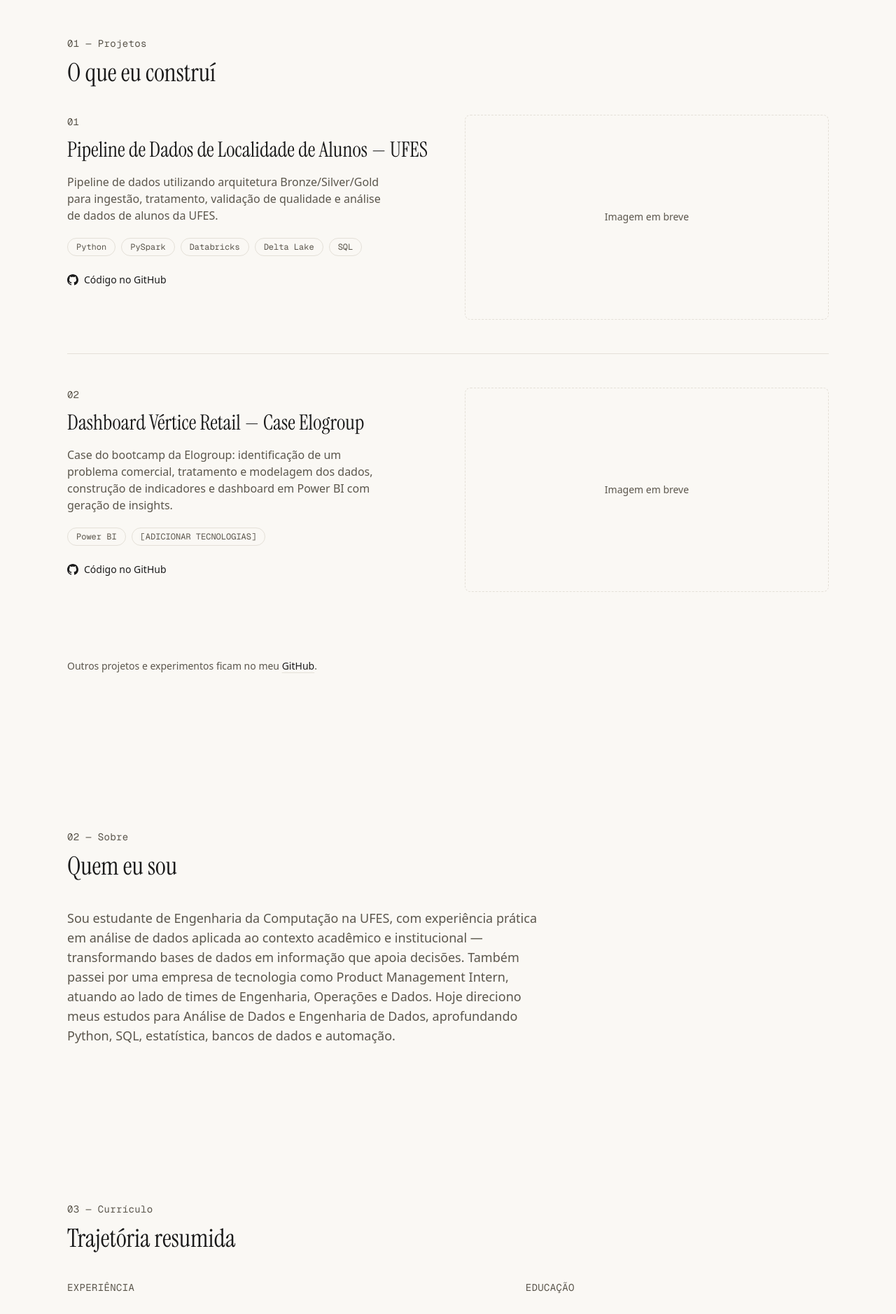
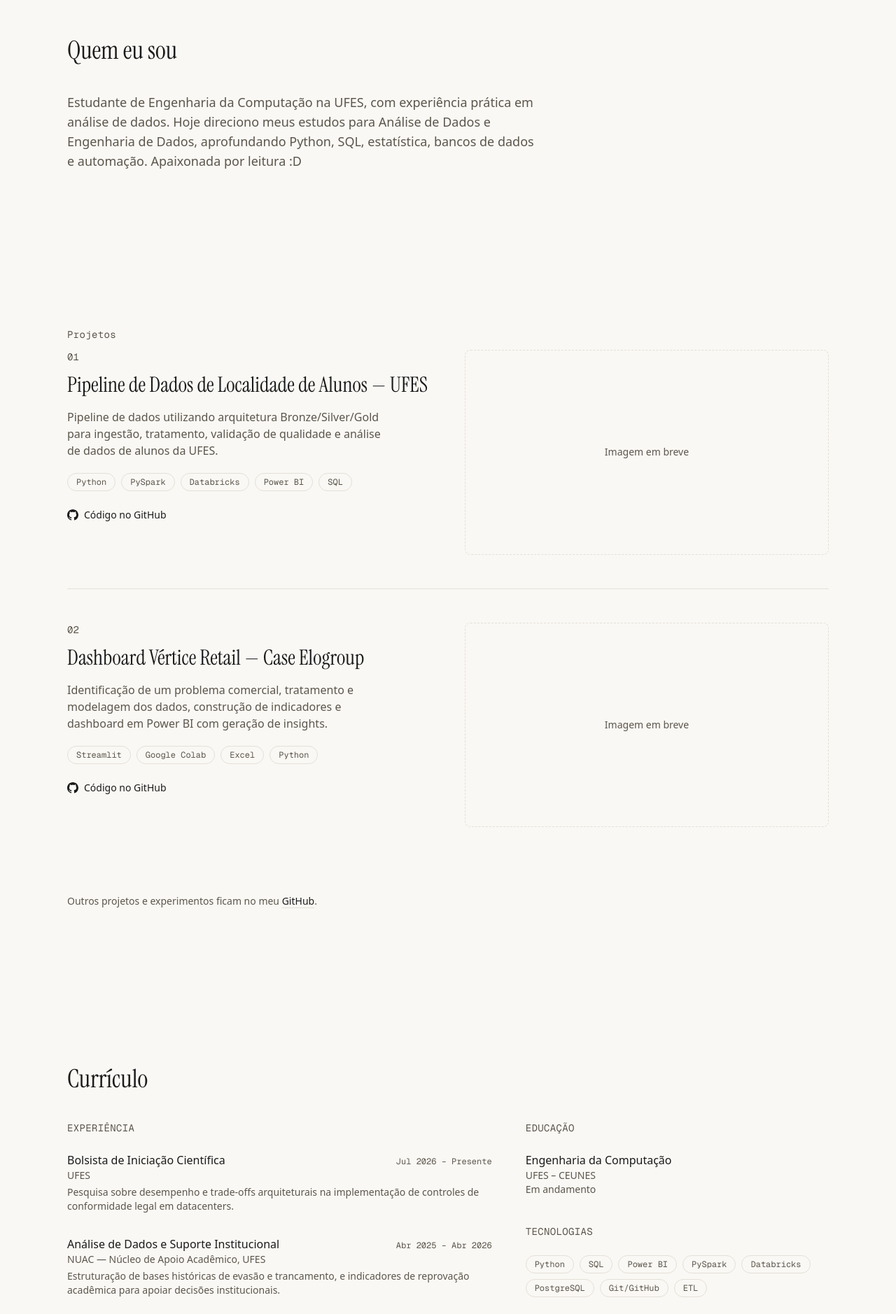
Before and after one commit to GabyyRD/portfolio, a Next.js app: page / in a window 1280 px wide. Shown: the part 860-2738 px from the top of the page at 70% size. Built offline with nearby package versions, Linux system fonts and the light colour scheme.

Commit message:
Alterando dados

```diff
--- a/src/app/page.tsx
+++ b/src/app/page.tsx
@@ -15,17 +15,17 @@ export default function Home() {
       <main>
         <Hero />
         <Reveal>
-          <Projects />
+          <About />
         </Reveal>
         <Reveal>
-          <About />
+          <Projects />
         </Reveal>
         <Reveal>
           <Resume />
         </Reveal>
-        <Reveal>
+        {/*<Reveal>
           <Beyond />
-        </Reveal>
+        </Reveal>*/}
         <Reveal>
           <Contact />
         </Reveal>
--- a/src/components/sections/About.tsx
+++ b/src/components/sections/About.tsx
@@ -3,7 +3,7 @@ import { site } from "@/data/site";
 
 export function About() {
   return (
-    <Section id="sobre" eyebrow="02 — Sobre" title="Quem eu sou">
+    <Section id="sobre" eyebrow="" title="Quem eu sou">
       <p className="max-w-2xl text-lg text-ink-soft">{site.about}</p>
     </Section>
   );
--- a/src/components/sections/Contact.tsx
+++ b/src/components/sections/Contact.tsx
@@ -5,10 +5,9 @@ import { GithubIcon, LinkedinIcon } from "@/components/ui/BrandIcons";
 
 export function Contact() {
   return (
-    <Section id="contato" eyebrow="05 — Contato" title="Vamos conversar?">
+    <Section id="contato" eyebrow="" title="Contato :)">
       <p className="max-w-xl text-lg text-ink-soft">
-        Estou aberta a oportunidades de estágio em Dados, BI e Engenharia de
-        Dados. Se quiser trocar uma ideia, me encontra em um desses lugares:
+        Se quiser trocar uma ideia, me encontra em um desses lugares:
       </p>
 
       <div className="mt-8 flex flex-wrap gap-6">
--- a/src/components/sections/Hero.tsx
+++ b/src/components/sections/Hero.tsx
@@ -41,9 +41,9 @@ export function Hero() {
           </Button>
         </div>
 
-        <div className="mt-16">
+        {/*<div className="mt-16">
           <DataPulse />
-        </div>
+        </div>*/}
       </Container>
     </section>
   );
--- a/src/components/sections/Projects.tsx
+++ b/src/components/sections/Projects.tsx
@@ -5,7 +5,7 @@ import { site } from "@/data/site";
 
 export function Projects() {
   return (
-    <Section id="projetos" eyebrow="01 — Projetos" title="O que eu construí">
+    <Section id="projetos" eyebrow="Projetos" title="">
       <div>
         {projects.map((project, index) => (
           <ProjectItem key={project.slug} project={project} index={index} />
--- a/src/components/sections/Resume.tsx
+++ b/src/components/sections/Resume.tsx
@@ -6,7 +6,7 @@ import { site } from "@/data/site";
 
 export function Resume() {
   return (
-    <Section id="curriculo" eyebrow="03 — Currículo" title="Trajetória resumida">
+    <Section id="curriculo" eyebrow="" title="Currículo">
       <div className="grid gap-12 md:grid-cols-[1.4fr_1fr]">
         <div>
           <h3 className="mb-6 font-mono text-sm uppercase tracking-wide text-ink-soft">
--- a/src/data/projects.ts
+++ b/src/data/projects.ts
@@ -6,7 +6,7 @@ export const projects: Project[] = [
     title: "Pipeline de Dados de Localidade de Alunos — UFES",
     summary:
       "Pipeline de dados utilizando arquitetura Bronze/Silver/Gold para ingestão, tratamento, validação de qualidade e análise de dados de alunos da UFES.",
-    tags: ["Python", "PySpark", "Databricks", "Delta Lake", "SQL"],
+    tags: ["Python", "PySpark", "Databricks", "Power BI", "SQL"],
     status: "concluido",
     github: "https://github.com/GabyyRD/engenharia-dados-localidade-alunos-ufes",
     // image: "/projects/pipeline-ufes.png",
@@ -15,8 +15,8 @@ export const projects: Project[] = [
     slug: "dashboard-vertice-retail",
     title: "Dashboard Vértice Retail — Case Elogroup",
     summary:
-      "Case do bootcamp da Elogroup: identificação de um problema comercial, tratamento e modelagem dos dados, construção de indicadores e dashboard em Power BI com geração de insights.",
-    tags: ["Power BI", "[ADICIONAR TECNOLOGIAS]"],
+      "Identificação de um problema comercial, tratamento e modelagem dos dados, construção de indicadores e dashboard em Power BI com geração de insights.",
+    tags: ["Streamlit", "Google Colab", "Excel", "Python"],
     status: "concluido",
     github: "https://github.com/GabyyRD/vertice-dashboard",
     // image: "/projects/vertice-retail.png",
--- a/src/data/resume.ts
+++ b/src/data/resume.ts
@@ -16,14 +16,14 @@ export const experience: Experience[] = [
       "Estruturação de bases históricas de evasão e trancamento, e indicadores de reprovação acadêmica para apoiar decisões institucionais.",
   },
   {
-    role: "Presidente",
+    role: "Presidente, Desenvolvedora",
     place: "Adapti — Empresa Júnior de Computação, UFES",
-    period: "Jan 2024 – Dez 2024",
+    period: "Nov 2022 – Dez 2024",
     description:
-      "Governança geral, parcerias e planejamento estratégico; reativação de diretorias após período de vacância e metas de faturamento alcançadas.",
+      "Governança geral, parcerias, planejamento estratégico e metas de faturamento alcançadas. Criação de sites e sistemas web com Laravel, HTML e CSS.",
   },
   {
-    role: "Product Management Intern",
+    role: "Estagiária de Produto",
     place: "Voltz",
     period: "Out 2023 – Nov 2024",
     description:
--- a/src/data/site.ts
+++ b/src/data/site.ts
@@ -5,19 +5,19 @@ export const site = {
   tagline:
     "Gosto de transformar dados brutos em informação clara o bastante para apoiar uma decisão.",
   about:
-    "Sou estudante de Engenharia da Computação na UFES, com experiência prática em análise de dados aplicada ao contexto acadêmico e institucional — transformando bases de dados em informação que apoia decisões. Também passei por uma empresa de tecnologia como Product Management Intern, atuando ao lado de times de Engenharia, Operações e Dados. Hoje direciono meus estudos para Análise de Dados e Engenharia de Dados, aprofundando Python, SQL, estatística, bancos de dados e automação.",
+    "Estudante de Engenharia da Computação na UFES, com experiência prática em análise de dados. Hoje direciono meus estudos para Análise de Dados e Engenharia de Dados, aprofundando Python, SQL, estatística, bancos de dados e automação. Apaixonada por leitura :D",
   institution: "UFES, São Mateus – ES",
   email: "gabriellyrodionisio@gmail.com",
   github: "https://github.com/GabyyRD",
   linkedin: "https://www.linkedin.com/in/gabrielly-dionisio/",
-  resumeUrl: "/curriculo-gabrielly-dionisio.pdf",
+  resumeUrl: "https://drive.google.com/file/d/1tA-QrCgry3U1peoj4OF-fVRmCtyFHazM/view?usp=sharing",
   stack: ["Python", "SQL", "Power BI", "PySpark", "Databricks", "PostgreSQL"],
 };
 
 export const navLinks = [
+  { href: "#sobre", label: "Sobre" },
   { href: "#projetos", label: "Projetos" },
-  { href: "#sobre", label: "Sobre" },
   { href: "#curriculo", label: "Currículo" },
-  { href: "#alem-da-tecnologia", label: "Além da tecnologia" },
+  /*{ href: "#alem-da-tecnologia", label: "Além da tecnologia" },*/
   { href: "#contato", label: "Contato" },
 ];
```
